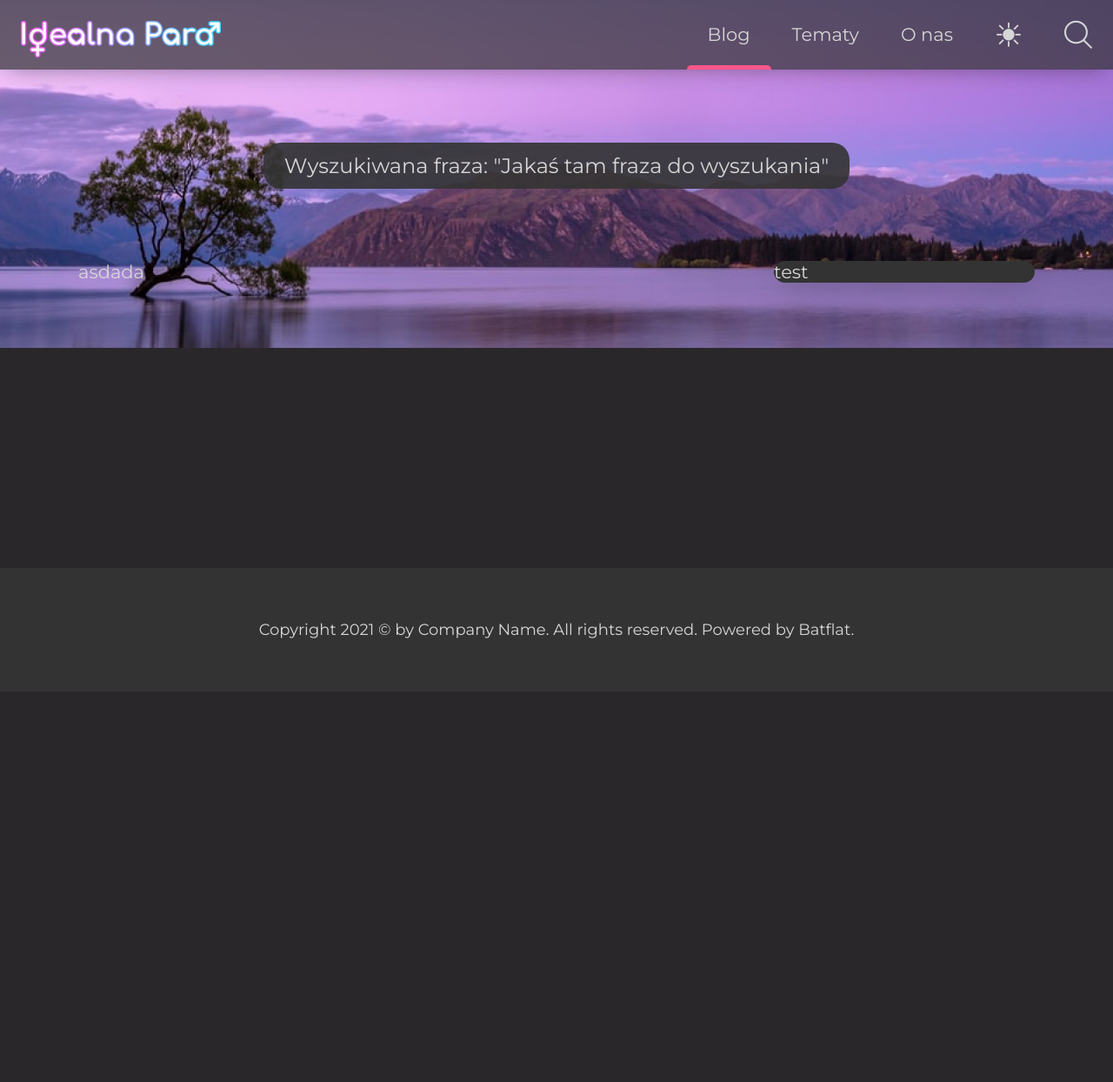
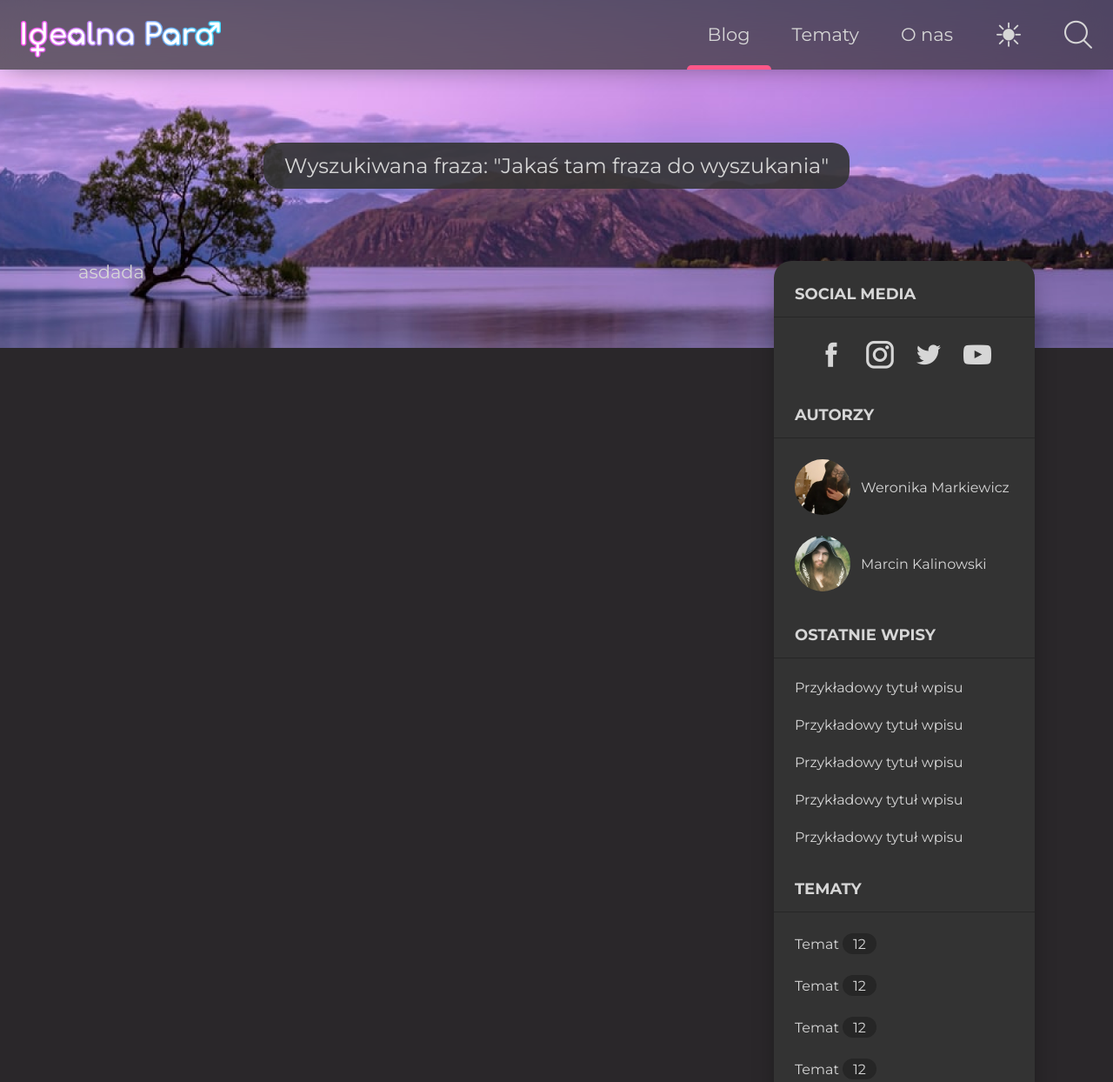
Before and after one commit to vxidfunctixn/idealna-para, a website: page src/html/index.html in a window 1280 px wide. Shown: the top 1244 px of the page at 87% size. Before the commit the page ends 800 px from the top, so only its background shows below. Drawn offline with Linux system fonts and the light colour scheme.

Commit message:
Add sidebar

```diff
--- a/src/html/index.html
+++ b/src/html/index.html
@@ -74,7 +74,83 @@
 
     <div class="container main-wrapper">
       <div class="main-content">asdada</div>
-      <div class="sidebar panel">test</div>
+      <div class="sidebar panel">
+        <h1>Social media</h1>
+        <div class="separator"></div>
+        <ul class="social-nav">
+          <li class="social-item">
+            <a href="#" class="social-link">
+              <i class="icofont-facebook lg-icon"></i>
+            </a>
+          </li>
+          <li class="social-item">
+            <a href="#" class="social-link">
+              <i class="icofont-instagram lg-icon"></i>
+            </a>
+          </li>
+          <li class="social-item">
+            <a href="#" class="social-link">
+              <i class="icofont-twitter lg-icon"></i>
+            </a>
+          </li>
+          <li class="social-item">
+            <a href="#" class="social-link">
+              <i class="icofont-youtube-play lg-icon"></i>
+            </a>
+          </li>
+        </ul>
+        <h1>Autorzy</h1>
+        <div class="separator"></div>
+        <ul class="sidebar-nav users-list">
+          <li class="sidebar-item">
+            <a href="#" class="sidebar-link">
+              <img src="../img/avatars/vm.png" alt="Weronika Markiewicz" class="user-avatar" />
+              <div class="user-name">Weronika Markiewicz</div>
+            </a>
+          </li>
+          <li class="sidebar-item">
+            <a href="#" class="sidebar-link">
+              <img src="../img/avatars/mk.png" alt="Marcin Kalinowski" class="user-avatar" />
+              <div class="user-name">Marcin Kalinowski</div>
+            </a>
+          </li>
+        </ul>
+        <h1>Ostatnie wpisy</h1>
+        <div class="separator"></div>
+        <ul class="sidebar-nav">
+          <li class="sidebar-item">
+            <a href="#" class="sidebar-link">Przykładowy tytuł wpisu</a>
+          </li>
+          <li class="sidebar-item">
+            <a href="#" class="sidebar-link">Przykładowy tytuł wpisu</a>
+          </li>
+          <li class="sidebar-item">
+            <a href="#" class="sidebar-link">Przykładowy tytuł wpisu</a>
+          </li>
+          <li class="sidebar-item">
+            <a href="#" class="sidebar-link">Przykładowy tytuł wpisu</a>
+          </li>
+          <li class="sidebar-item">
+            <a href="#" class="sidebar-link">Przykładowy tytuł wpisu</a>
+          </li>
+        </ul>
+        <h1>Tematy</h1>
+        <div class="separator"></div>
+        <ul class="sidebar-nav">
+          <li class="sidebar-item">
+            <a href="#" class="sidebar-link">Temat&nbsp;<span class="badge">12</span></a>
+          </li>
+          <li class="sidebar-item">
+            <a href="#" class="sidebar-link">Temat&nbsp;<span class="badge">12</span></a>
+          </li>
+          <li class="sidebar-item">
+            <a href="#" class="sidebar-link">Temat&nbsp;<span class="badge">12</span></a>
+          </li>
+          <li class="sidebar-item">
+            <a href="#" class="sidebar-link">Temat&nbsp;<span class="badge">12</span></a>
+          </li>
+        </ul>
+      </div>
     </div>
 
     <footer class="main-footer">
--- a/src/scss/_theme.scss
+++ b/src/scss/_theme.scss
@@ -2,6 +2,7 @@ body[theme=light] {
   color: $fontLight;
   background: $bodyLight;
 
+  .badge,
   .separator {
     background: $gray100Light;
   }
@@ -24,17 +25,13 @@ body[theme=light] {
     .search-input::placeholder {
       color: $placeholderLight;
     }
-
-    .search-button::before {
-      background: $bgHoverLight;
-    }
   }
 
-  .nav-list .nav-link::before {
-    background: $bgHoverLight;
-  }
-
-  .nav-button::before {
+  .search-container .search-button::before,
+  .nav-list .nav-link::before,
+  .nav-button::before,
+  .social-nav .social-link::before,
+  .sidebar-nav .sidebar-link::before {
     background: $bgHoverLight;
   }
 
@@ -60,6 +57,7 @@ body[theme=dark] {
   color: $fontDark;
   background: $bodyDark;
 
+  .badge,
   .separator {
     background: $gray100Dark;
   }
@@ -82,17 +80,13 @@ body[theme=dark] {
     .search-input::placeholder {
       color: $placeholderDark;
     }
-
-    .search-button::before {
-      background: $bgHoverDark;
-    }
   }
 
-  .nav-list .nav-link::before {
-    background: $bgHoverDark;
-  }
-
-  .nav-button::before {
+  .search-container .search-button::before,
+  .nav-list .nav-link::before,
+  .nav-button::before,
+  .social-nav .social-link::before,
+  .sidebar-nav .sidebar-link::before {
     background: $bgHoverDark;
   }
 
--- a/src/scss/main.scss
+++ b/src/scss/main.scss
@@ -2,11 +2,17 @@
 @import 'helpers';
 @import 'theme';
 @import 'partials/navigation';
+@import 'partials/header';
+@import 'partials/sidebar';
 
 *, *::after, *::before {
   box-sizing: border-box;
   -webkit-font-smoothing: antialiased;
   -moz-osx-font-smoothing: grayscale;
+}
+
+::selection {
+  background: $accentColor;
 }
 
 html {
@@ -35,47 +41,15 @@ body {
   }
 }
 
+.badge {
+  font-size: $xsFont;
+  line-height: $xsFont;
+  border-radius: 12px;
+  padding: 5px $xsSpace 3px $xsSpace;
+}
+
 .separator {
   height: 1px;
-}
-
-.container {
-  margin: 0 auto;
-  max-width: 1148px;
-  width: 100%;
-  padding: 0 $mdSpace;
-  position: relative;
-  z-index: 1;
-}
-
-.page-header {
-  height: 400px;
-  position: relative;
-  margin-bottom: -100px;
-
-  .header-image {
-    @include fillAbsolute();
-    object-fit: cover;
-  }
-
-  .container {
-    position: relative;
-    padding-top: 104px;
-    padding-bottom: 124px;
-    z-index: 1;
-    min-height: 400px;
-    display: flex;
-    justify-content: center;
-    align-items: center;
-
-    h1 {
-      font-weight: $regularFont;
-      font-size: $lgFont;
-      padding: $xsSpace $mdSpace;
-      border-radius: $lgRadius;
-      text-align: center;
-    }
-  }
 }
 
 .sm-icon {
@@ -88,6 +62,15 @@ body {
 
 .lg-icon {
   font-size: $lgIcon;
+}
+
+.container {
+  margin: 0 auto;
+  max-width: 1148px;
+  width: 100%;
+  padding: 0 $mdSpace;
+  position: relative;
+  z-index: 1;
 }
 
 .main-wrapper {
@@ -116,14 +99,48 @@ body {
   }
 }
 
-.sidebar {
-  margin-top: $lgSpace;
-  flex-shrink: 0;
+.social-nav {
+  display: flex;
+  list-style: none;
+  flex-wrap: wrap;
+  justify-content: center;
+  margin: 0;
+  padding: $smSpace $mdSpace;
 
-  @include screen('lg', 'xxl') {
-    margin-top: 0;
-    margin-left: $lgSpace;
-    width: 300px;
+  .social-item {
+    display: block;
+    margin: 0;
+    padding: 0;
+
+    .social-link {
+      display: block;
+      position: relative;
+      z-index: 1;
+      text-decoration: none;
+      color: inherit;
+      padding: $xsSpace;
+      height: 56px;
+      border-radius: $smRadius;
+      outline: none;
+
+      &:focus {
+        box-shadow: inset 0 0 0 1px $accentColor;
+      }
+
+      &::before {
+        content: '';
+        @include fillAbsolute();
+        z-index: -1;
+        will-change: transform;
+        opacity: 0;
+        transition: opacity $quickTransition;
+        border-radius: $smRadius;
+      }
+
+      &:hover::before {
+        opacity: 1;
+      }
+    }
   }
 }
 
--- /dev/null
+++ b/src/scss/partials/_header.scss
@@ -0,0 +1,29 @@
+.page-header {
+  height: 400px;
+  position: relative;
+  margin-bottom: -100px;
+
+  .header-image {
+    @include fillAbsolute();
+    object-fit: cover;
+  }
+
+  .container {
+    position: relative;
+    padding-top: 104px;
+    padding-bottom: 124px;
+    z-index: 1;
+    min-height: 400px;
+    display: flex;
+    justify-content: center;
+    align-items: center;
+
+    h1 {
+      font-weight: $regularFont;
+      font-size: $lgFont;
+      padding: $xsSpace $mdSpace;
+      border-radius: $lgRadius;
+      text-align: center;
+    }
+  }
+}
--- /dev/null
+++ b/src/scss/partials/_sidebar.scss
@@ -0,0 +1,73 @@
+.sidebar {
+  margin-top: $lgSpace;
+  flex-shrink: 0;
+  padding: $xsSpace 0;
+
+  @include screen('lg', 'xxl') {
+    margin-top: 0;
+    margin-left: $lgSpace;
+    width: 300px;
+  }
+
+  h1 {
+    font-size: $smFont;
+    margin: 0;
+    padding: $smSpace $mdSpace;
+    text-transform: uppercase;
+  }
+}
+
+.sidebar-nav {
+  list-style: none;
+  margin: 0;
+  padding: $xsSpace 0;
+
+  .sidebar-item {
+    display: block;
+    margin: 0;
+    padding: 0;
+
+    .sidebar-link {
+      display: flex;
+      padding: $xsSpace $mdSpace;
+      outline: none;
+      position: relative;
+      z-index: 1;
+      color: inherit;
+      font-size: $xsFont;
+      text-decoration: none;
+      align-items: center;
+
+      &:focus {
+        box-shadow: inset 0 0 0 1px $accentColor;
+      }
+
+      &::before {
+        content: '';
+        @include fillAbsolute();
+        z-index: -1;
+        will-change: transform;
+        opacity: 0;
+        transition: opacity $quickTransition;
+      }
+
+      &:hover::before {
+        opacity: 1;
+      }
+    }
+  }
+}
+
+.users-list {
+  .user-avatar {
+    width: 64px;
+    height: 64px;
+    border-radius: 50%;
+    object-fit: cover;
+    flex-shrink: 0;
+  }
+
+  .user-name {
+    padding-left: $xsSpace;
+  }
+}
```
Also changed, not shown: src/css/main.css, src/img/avatars/mk.png (added), src/img/avatars/vm.png (added), 1 other file.
